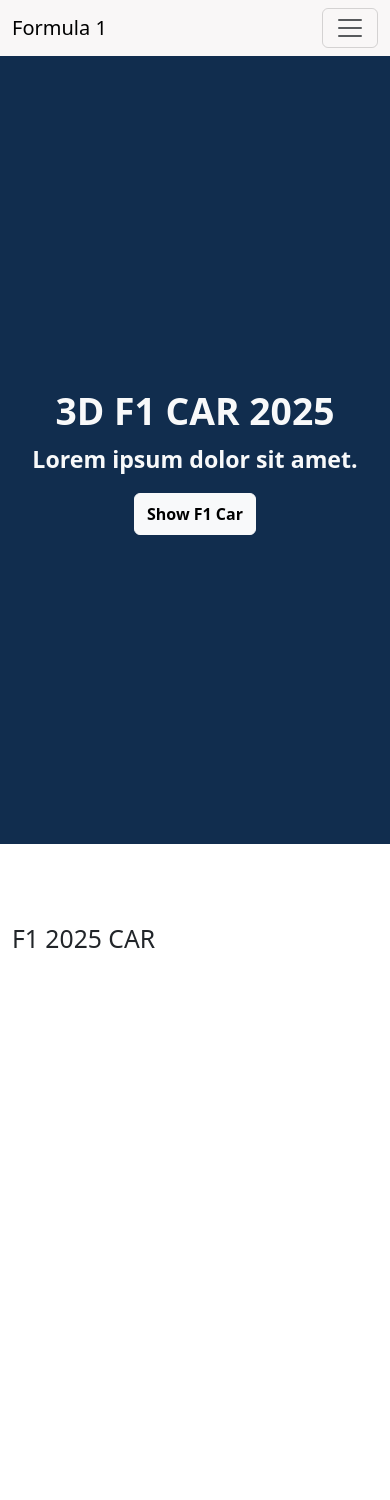
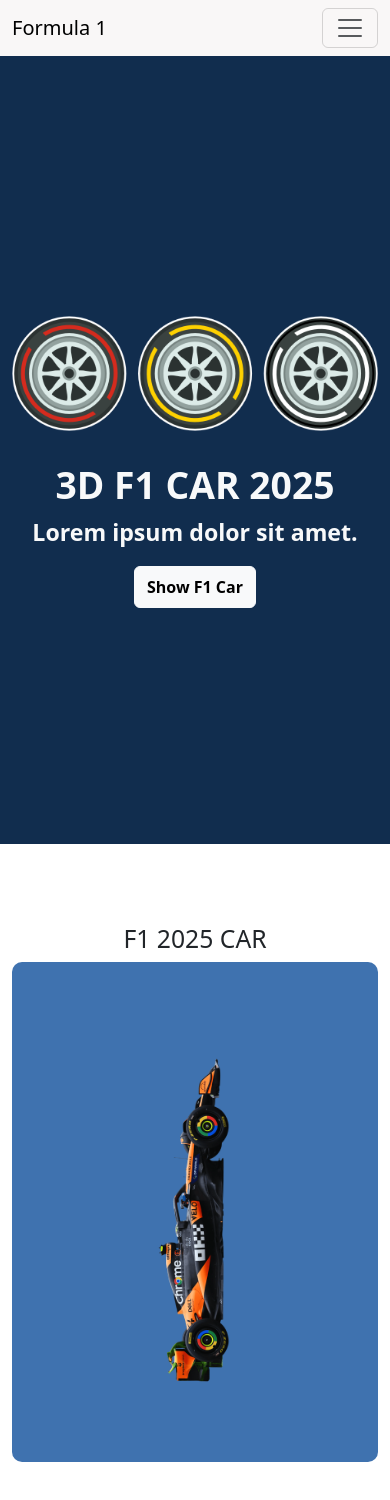
Before and after one commit to naufallevi/f1-car-showcase-2025, a plain HTML site: page index.html in a window 390 px wide. Shown: the top 1500 px of the page. Before the commit the page ends 962 px from the top, so only its background shows below. Drawn offline with nearby package versions, Linux system fonts and the light colour scheme.

Commit message:
menambahkan card f1 car dan transisi elemen

```diff
--- a/index.html
+++ b/index.html
@@ -10,6 +10,7 @@
     <link rel="stylesheet" href="style.css" />
   </head>
   <body>
+    <!-- NAVBAR -->
     <nav class="navbar navbar-expand-lg fixed-top" data-bs-theme="light">
       <div class="container">
         <a class="navbar-brand" href="#">Formula 1</a>
@@ -24,25 +25,44 @@
         </div>
       </div>
     </nav>
+    <!-- NAVBAR END -->
 
+    <!-- HERO -->
     <section class="hero d-flex justify-content-center align-items-center text-light">
       <div class="container text-center">
+        <img src="img/tyre-set.png" alt="Tyre Set" class="img-fluid" />
         <h1 class="display-3 fw-semibold">3D F1 CAR 2025</h1>
         <p class="fs-3 fw-semibold">Lorem ipsum dolor sit amet.</p>
         <button class="btn btn-light py-2 fw-bold">Show F1 Car</button>
       </div>
     </section>
+    <!-- HERO END -->
 
+    <!-- CONTENT -->
     <section id="car">
       <div class="container">
-        <div class="row">
+        <div class="row text-center">
           <div class="col">
             <h2>F1 2025 CAR</h2>
           </div>
         </div>
+        <div class="row">
+          <div class="col-md-6 col-lg-4 mb-3">
+            <div class="car-box">
+              <h4 class="team-name">McLaren</h4>
+              <img src="img/car/1.png" alt="McLaren" class="img-fluid img-car" />
+              <a href="" class="btn btn-light rounded-start-0 rounded-end-pill btn-car-team-details"><i class="fa-solid fa-info"></i> Details</a>
+            </div>
+          </div>
+        </div>
       </div>
     </section>
+    <!-- CONTENT END -->
+
+    <!-- BOOTSTRAP -->
+    <script src="https://cdn.jsdelivr.net/npm/bootstrap@5.3.8/dist/js/bootstrap.bundle.min.js" integrity="sha384-FKyoEForCGlyvwx9Hj09JcYn3nv7wiPVlz7YYwJrWVcXK/BmnVDxM+D2scQbITxI" crossorigin="anonymous"></script>
+
+    <!-- FONTAWESOME -->
+    <script src="https://kit.fontawesome.com/bc9983641e.js" crossorigin="anonymous"></script>
   </body>
-  <!-- BOOTSTRAP -->
-  <script src="https://cdn.jsdelivr.net/npm/bootstrap@5.3.8/dist/js/bootstrap.bundle.min.js" integrity="sha384-FKyoEForCGlyvwx9Hj09JcYn3nv7wiPVlz7YYwJrWVcXK/BmnVDxM+D2scQbITxI" crossorigin="anonymous"></script>
 </html>
--- a/style.css
+++ b/style.css
@@ -1,17 +1,131 @@
 :root {
   --color1: #F9F7F7;
-  --color2: #112D4E;
+  --color2: #DBE2EF;
+  --color3: #3F72AF;
+  --color4: #112D4E;
+}
+
+body {
+  height: 2000px;
 }
 
 section {
   padding-top: 5rem;
 }
 
+/* NAVBAR */
 nav {
   background-color: var(--color1);
 }
 
+/* NAVBAR END */
+
+/* HERO */
 section.hero {
-  background-color: var(--color2);
+  background-color: var(--color4);
   height: 100vh;
 }
+
+section.hero img {
+  width: 600px;
+  margin-bottom: 2rem;
+  transition: all 0.3s ease-in-out;
+}
+
+section.hero img:hover {
+  transform: scale(1.1);
+}
+
+/* HERO END */
+
+/* CONTENT */
+.car-box {
+  background-color: var(--color3);
+  height: 500px;
+  border-radius: 10px;
+  position: relative;
+  overflow: hidden;
+}
+
+.car-box::before {
+  content: '2025';
+  position: absolute;
+  color: white;
+  font-size: 6em;
+  font-weight: bold;
+  font-style: italic;
+  top: 30px;
+  opacity: 0;
+  left: -100px;
+  transition: all 0.3s ease-in-out;
+}
+
+.car-box:hover::before {
+  left: 50%;
+  transform: translateX(-50%);
+  opacity: 0.5;
+}
+
+.car-box::after {
+  content: 'F1 Team';
+  position: absolute;
+  color: white;
+  font-size: 2em;
+  font-weight: bold;
+  font-style: italic;
+  top: 380px;
+  right: 0;
+  opacity: 0;
+  transition: all 0.3s ease-in-out;
+}
+
+.car-box:hover::after {
+  right: 50%;
+  transform: translateX(50%);
+  opacity: 0.5;
+}
+
+.team-name {
+  color: white;
+  position: absolute;
+  width: 100%;
+  text-align: center;
+  font-size: 2em;
+  transition: all 0.3s ease-in-out;
+  opacity: 0;
+  top: 0;
+}
+
+.car-box:hover .team-name {
+  top: 15px;
+  opacity: 1;
+}
+
+.btn-car-team-details {
+  position: absolute;
+  bottom: 0;
+  left: -100px;
+  opacity: 0;
+  transition: all 0.3s ease-in-out;
+}
+
+.car-box:hover .btn-car-team-details {
+  left: 0;
+  opacity: 1;
+}
+
+.img-car {
+  position: absolute;
+  top: 52%;
+  left: 50%;
+  transform: translate(-50%, -52%) rotate(-90deg);
+  max-width: 90%;
+  transition: all 0.3s ease-in-out;
+}
+
+.car-box:hover .img-car {
+  top: 55%;
+  transform: translate(-50%, -55%) scale(2);
+}
+
+/* CONTENT END */
```
Also changed, not shown: img/car/1.png (added), img/car/2.png (added), img/car/3.png (added), img/car/4.png (added), img/car/5.png (added), img/tyre-set.png (added).
